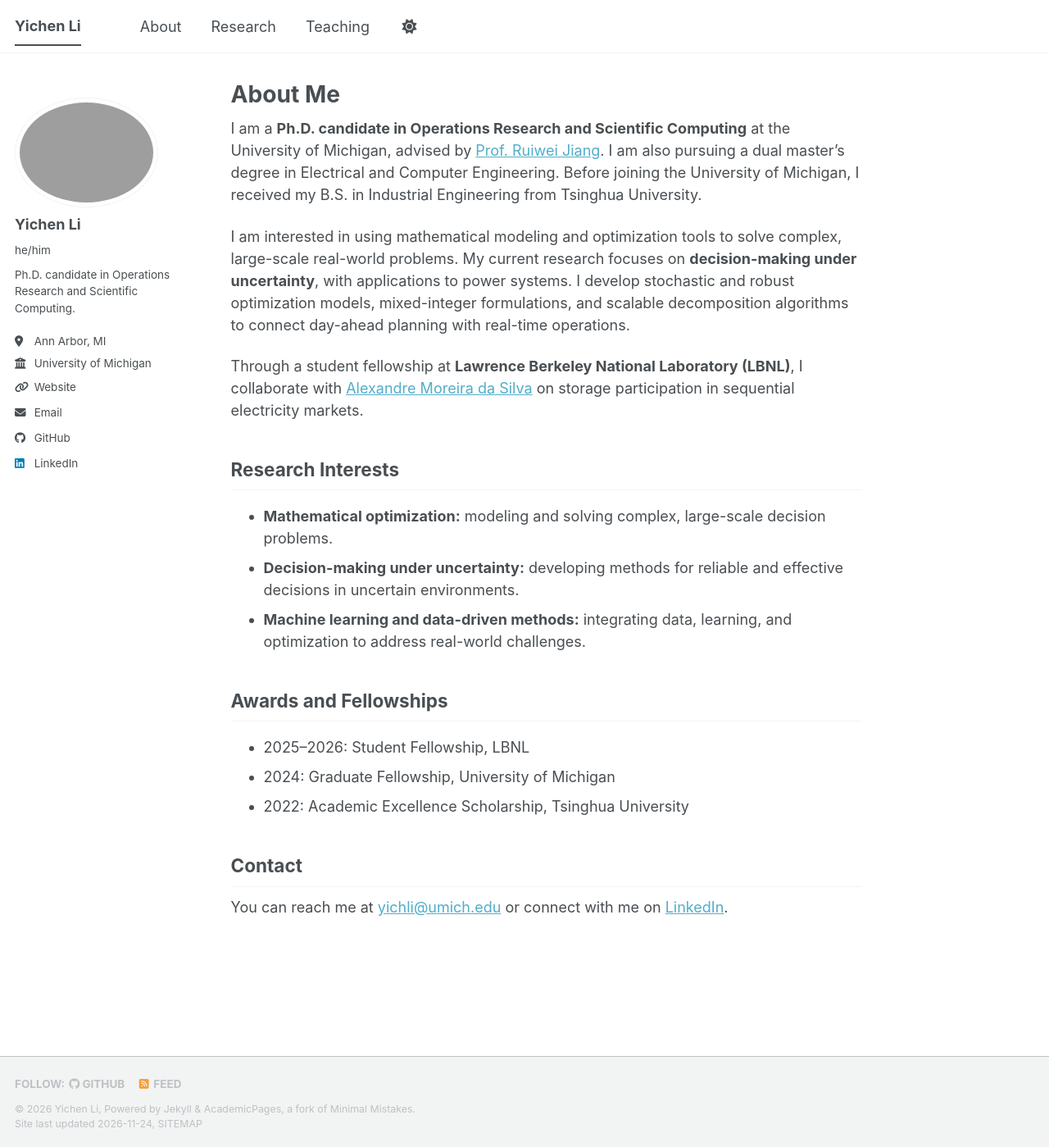
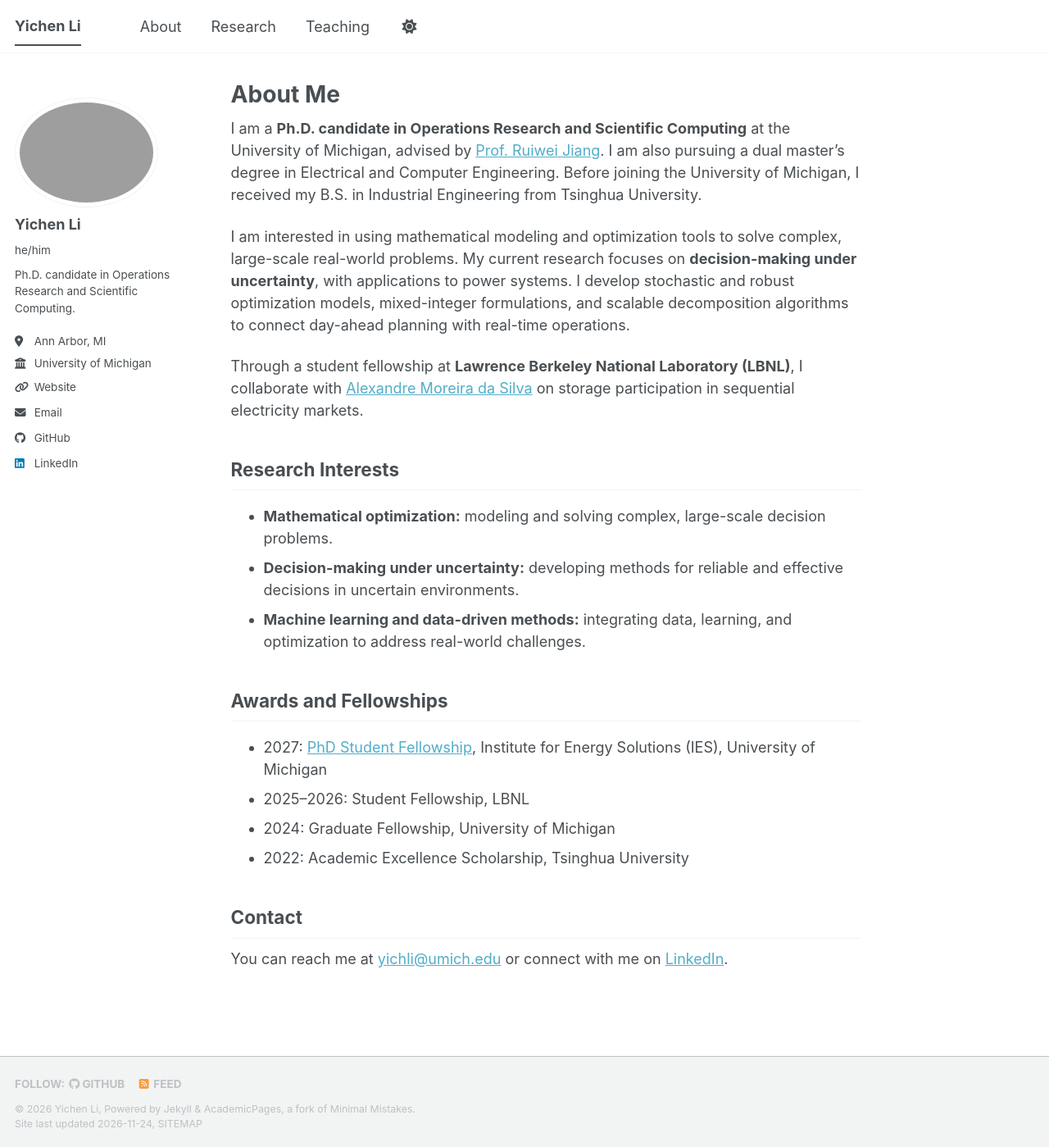
Before and after one commit to YcL-UoM/YcL-UoM.github.io, a Jekyll site: the page built from _pages/about.md, in a window 1280 px wide and 1399 px high. Shown: the whole window at 82% size. Built offline with Jekyll 4.4.1, drawn with Linux system fonts in a browser that asks for light colours; a style sheet for code colours, icons or effects is not loaded.

Commit message:
Add 2027 IES PhD Student Fellowship

```diff
--- a/_pages/about.md
+++ b/_pages/about.md
@@ -21,6 +21,7 @@ Through a student fellowship at **Lawrence Berkeley National Laboratory (LBNL)**
 
 ## Awards and Fellowships
 
+- 2027: [PhD Student Fellowship](https://ies.engin.umich.edu/our-work/ies-graduate-student-fellowship-program/), Institute for Energy Solutions (IES), University of Michigan
 - 2025–2026: Student Fellowship, LBNL
 - 2024: Graduate Fellowship, University of Michigan
 - 2022: Academic Excellence Scholarship, Tsinghua University
```
